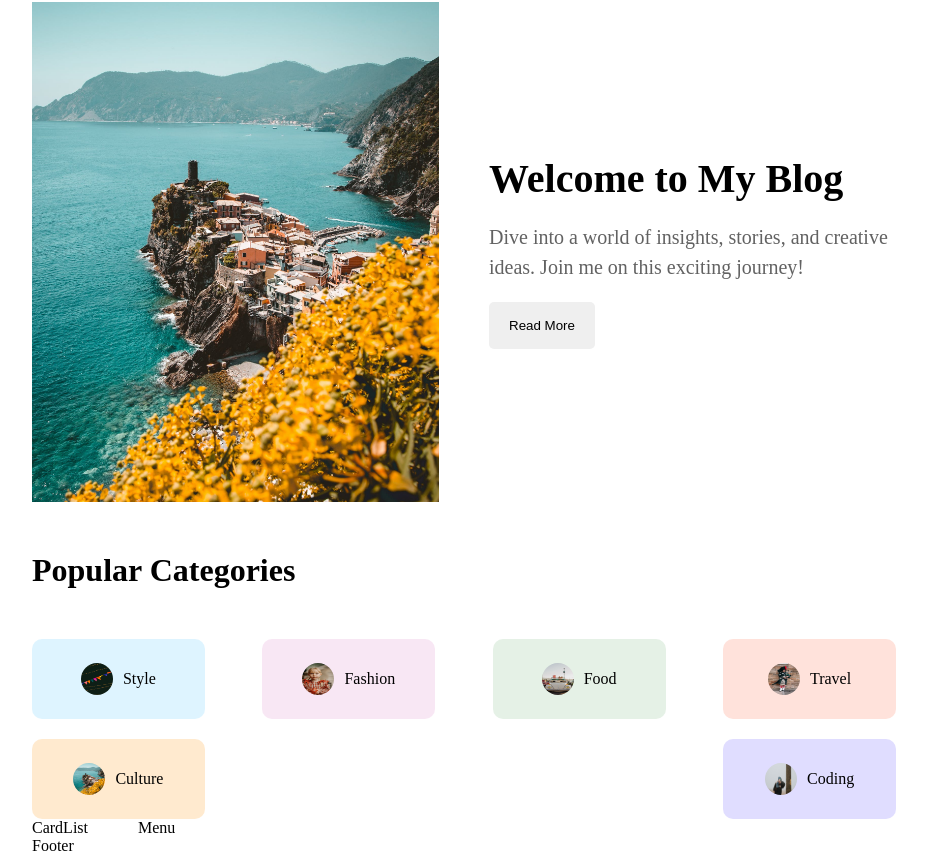
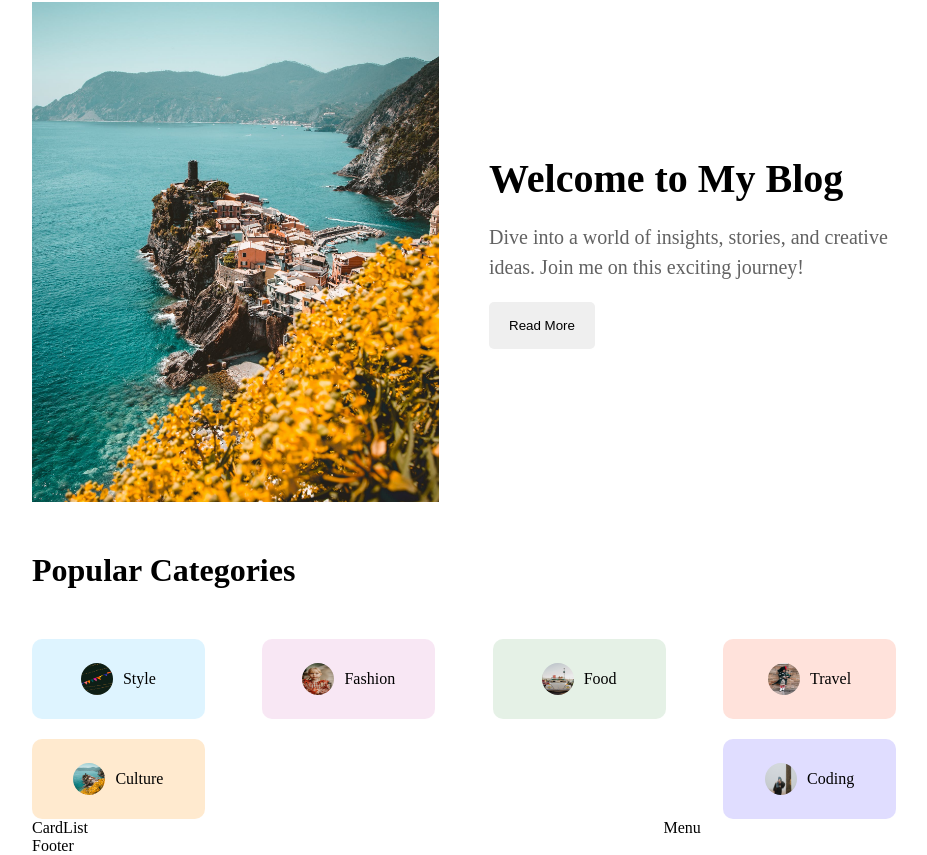
Before and after one commit to mehrad-amin/Blog-app, a Next.js app: page / in a window 1280 px wide. Shown: the part 445-1300 px from the top of the page, without its empty margins (176-1103 px from the left). Built offline with nearby package versions, Linux system fonts and the light colour scheme.

Commit message:
container added in CardList & Menu components

```diff
--- a/src/app/components/CardList/CardList.module.css
+++ b/src/app/components/CardList/CardList.module.css
@@ -0,0 +1,3 @@
+.container {
+  flex: 5;
+}
--- a/src/app/components/Menu/Menu.jsx
+++ b/src/app/components/Menu/Menu.jsx
@@ -1,7 +1,7 @@
 import styles from "@/app/components/Menu/Menu.module.css";
 
 const Menu = () => {
-  return <div>Menu</div>;
+  return <div className={styles.container}>Menu</div>;
 };
 
 export default Menu;
--- a/src/app/components/Menu/Menu.module.css
+++ b/src/app/components/Menu/Menu.module.css
@@ -0,0 +1,3 @@
+.container {
+  flex: 2;
+}
```
